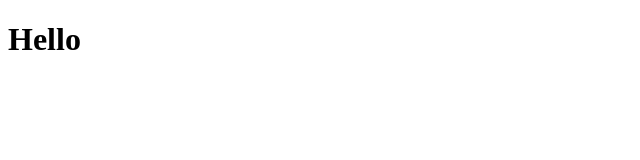
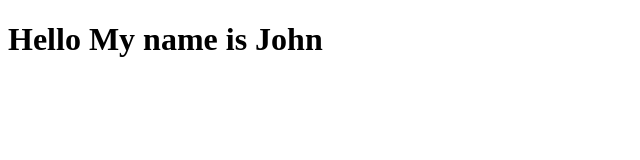
Before and after one commit to Blackhero97/ishlash, a plain HTML site: page index.html in a window 1280 px wide. Shown: the whole page, without its empty margins (0-640 px from the left). Drawn offline with Linux system fonts and the light colour scheme.

Commit message:
Update index.html
changed 10 name add

```diff
--- a/index.html
+++ b/index.html
@@ -7,6 +7,6 @@
     <title>Document</title>
 </head>
 <body>
-    <h1>Hello</h1>
+    <h1>Hello My name is John</h1>
 </body>
 </html>
```
